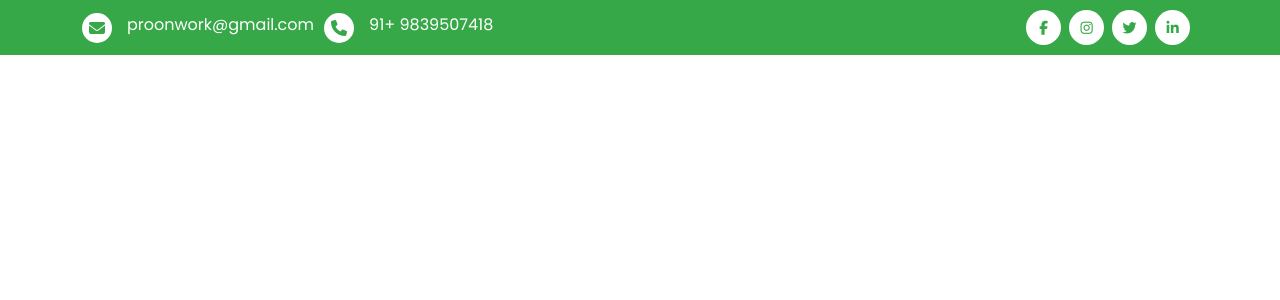
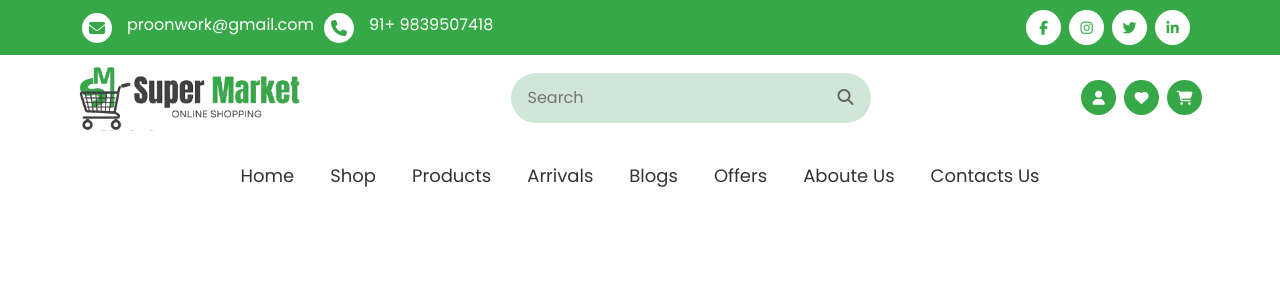
Before and after one commit to nikhil-fut-dev/grocery, a React (Vite) app: page / in a window 1280 px wide. Shown: the top 300 px of the page. Built offline with nearby package versions, Linux system fonts and the light colour scheme.

Commit message:
modified:   src/App.jsx modified:   src/components/Banner.jsx modified:   src/components/Header.jsx modified:   src/components/Navbar.jsx modified:   src/index.css

```diff
--- a/src/App.jsx
+++ b/src/App.jsx
@@ -1,9 +1,15 @@
 import TopHeader from "./components/TopHeader";
+import Header from "./components/Header";
+import Navbar from "./components/Navbar";
+import Banner from "./components/Banner";
 
 function App() {
     return (
         <main>
             <TopHeader/>
+            <Header/>
+            <Navbar/>
+            <Banner/>
         </main>
     );
 }
--- /dev/null
+++ b/src/components/Banner.jsx
@@ -0,0 +1,12 @@
+export default function Banner() {
+  return (
+    <section
+      className="banner-sec"
+      style={{ backgroundImage: "url(/images/header-bg.png)" }}
+    >
+
+
+
+    </section>
+  );
+}
--- a/src/components/Header.jsx
+++ b/src/components/Header.jsx
@@ -1,11 +1,36 @@
-export default function Header () {
+export default function Header() {
   return (
     <header className="header-main">
       <div className="container">
         <div className="logo">
-                    <img src="" alt="" />
+          <img src="/images/logo.png" alt="Grocery Store Logo" />
+        </div>
+        <div className="head-search">
+          <form onSubmit={(e) => e.preventDefault()}>
+            <input type="text" placeholder="Search" />
+            <i className="fa-solid fa-magnifying-glass"></i>
+          </form>
+        </div>
+        <div className="header-icons">
+          <ul>
+            <li>
+              <a href="#user">
+                <i className="fa-solid fa-user"></i>
+              </a>
+            </li>
+            <li>
+              <a href="#wishlist">
+                <i className="fa-solid fa-heart"></i>
+              </a>
+            </li>
+            <li>
+              <a href="#cart">
+                <i className="fa-solid fa-cart-shopping"></i>
+              </a>
+            </li>
+          </ul>
         </div>
       </div>
     </header>
-    )
+  );
 }
--- /dev/null
+++ b/src/components/Navbar.jsx
@@ -0,0 +1,26 @@
+export default function Navbar() {
+  const links = [
+    "Home",
+    "Shop",
+    "Products",
+    "Arrivals",
+    "Blogs",
+    "Offers",
+    "Aboute Us",
+    "Contacts Us",
+  ];
+
+  return (
+    <nav className="navbar">
+      <div className="container text-center">
+        <ul>
+          {links.map((link) => (
+            <li key={link}>
+              <a href={`#${link.toLowerCase().replace(" ", "")}`}>{link}</a>
+            </li>
+          ))}
+        </ul>
+      </div>
+    </nav>
+  );
+}
--- a/src/index.css
+++ b/src/index.css
@@ -100,3 +100,77 @@ li {
     margin-right: 8px;
     font-size: 14px;
 }
+
+.header-main .container {
+    display: flex;
+    align-items: center;
+    justify-content: space-between;
+    padding: 10px 0;
+}
+
+.logo img {
+    width: 230px;
+    height: auto;
+}
+
+.head-search form {
+    width: 360px;
+    position: relative;
+}
+
+.head-search form input {
+    width: 100%;
+    padding: 13px 17px;
+    border-radius: 30px;
+    color: #333;
+    border: none;
+    background-color: var(--primary-color);
+    outline: none;
+}
+
+.head-search form i {
+    position: absolute;
+    top: 14px;
+    right: 15px;
+    width: 20px;
+    height: 20px;
+    display: grid;
+    place-content: center;
+    background-color: transparent;
+    color: #666;
+}
+
+.header-icons ul {
+    display: flex;
+    align-items: center;
+}
+
+.header-icons ul li a {
+    width: 35px;
+    height: 35px;
+    display: grid;
+    place-content: center;
+    background-color: var(--secondary-color);
+    color: white;
+    border-radius: 100%;
+    margin-right: 8px;
+    font-size: 14px;
+}
+
+.navbar .container ul {
+    display: flex;
+    align-items: center;
+    justify-content: center;
+    text-align: center;
+    width: 100%;
+}
+
+.navbar li a {
+    display: inline-block;
+    padding: 13px 18px;
+    font-size: 18px;
+}
+
+section {
+    position: relative;
+}
```
Lines whose indentation alone changed are shown as unchanged.
